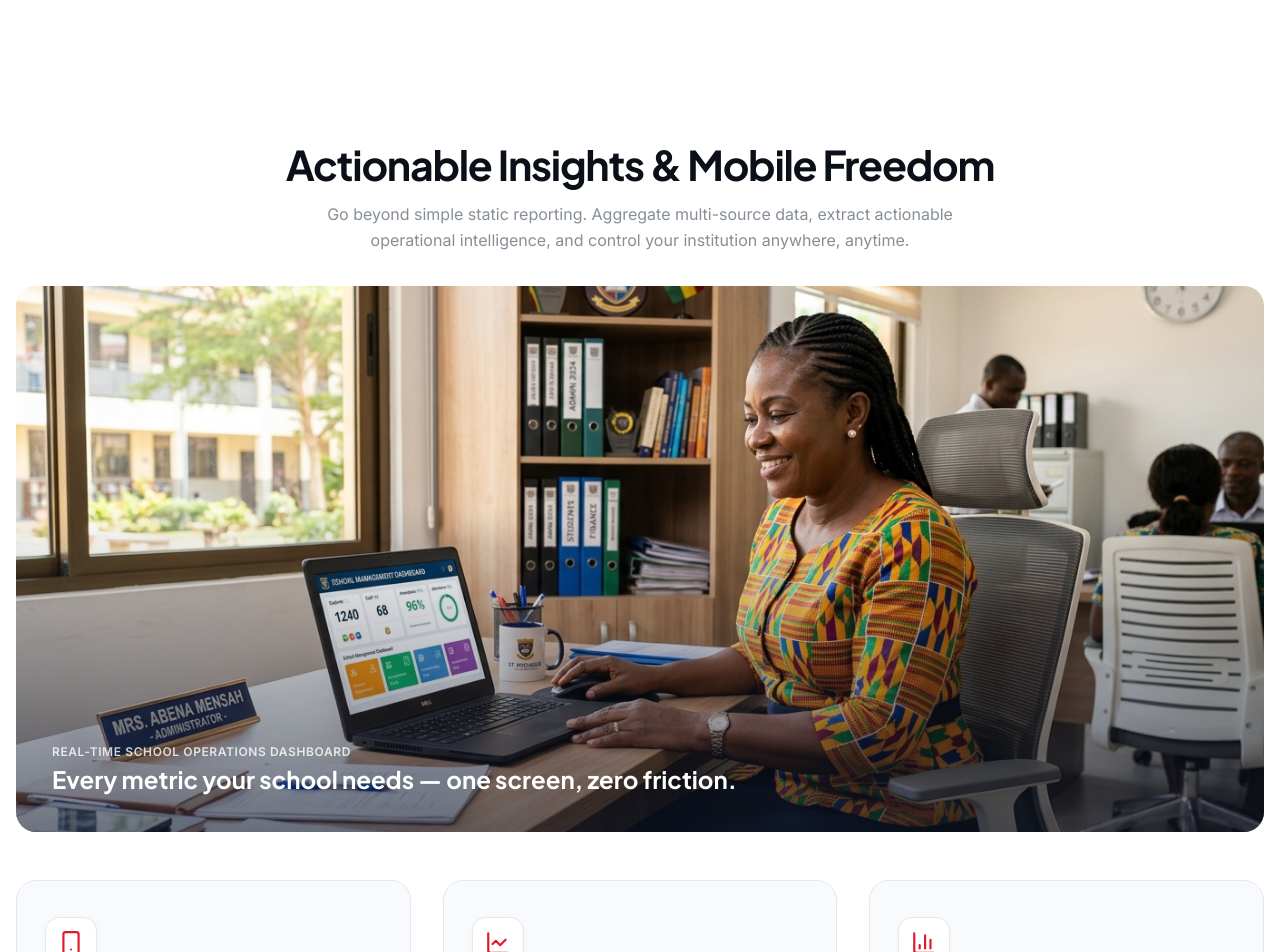
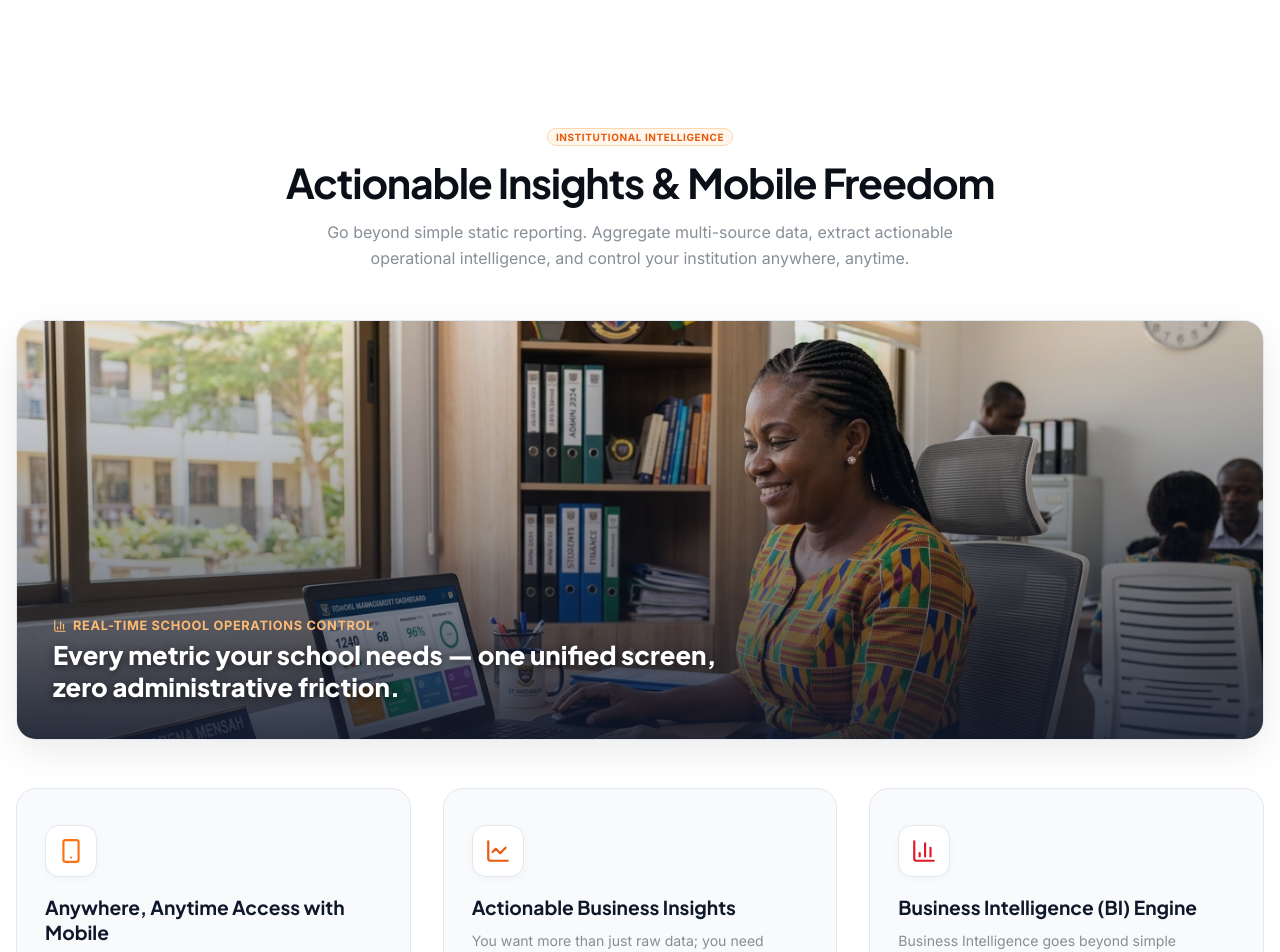
Before and after one commit to Fastrackgh/fastrack-home, a Next.js app: page / in a window 1280 px wide. Shown: the part 5120-6072 px from the top of the page. Built offline with nearby package versions, Linux system fonts and the light colour scheme.

Commit message:
feat: integrate Fastrack Orange brand palette and apply design refinements across components

```diff
--- a/src/components/organisms/BusinessInsightsSection/BusinessInsightsSection.tsx
+++ b/src/components/organisms/BusinessInsightsSection/BusinessInsightsSection.tsx
@@ -1,12 +1,12 @@
 'use client';
 
 import React from 'react';
-import { Box, Container, Stack, Text, SimpleGrid, Group } from '@mantine/core';
+import { Box, Container, Stack, Text, SimpleGrid, Group, Badge } from '@mantine/core';
 import { motion } from 'framer-motion';
 import type { Variants } from 'framer-motion';
-import { DisplayHeading, StatusBadge } from '@/components/atoms';
+import { DisplayHeading } from '@/components/atoms';
 import { businessInfo } from '@/data/businessInfo';
-import { Smartphone, LineChart, BarChart3, Check } from 'lucide-react';
+import { Smartphone, LineChart, BarChart3, Check, Sparkles } from 'lucide-react';
 import Image from 'next/image';
 
 const containerVariants: Variants = {
@@ -33,8 +33,8 @@ const itemVariants: Variants = {
 
 export const BusinessInsightsSection: React.FC = () => {
   const icons = [
-    <Smartphone key="1" size={26} color="#e01a2b" />,
-    <LineChart key="2" size={26} color="#e01a2b" />,
+    <Smartphone key="1" size={26} color="#f97316" />,
+    <LineChart key="2" size={26} color="#ea580c" />,
     <BarChart3 key="3" size={26} color="#e01a2b" />,
   ];
 
@@ -42,7 +42,7 @@ export const BusinessInsightsSection: React.FC = () => {
     <Box
       id="insights"
       component="section"
-      py={{ base: 60, md: 100 }}
+      py={{ base: 48, md: 88 }}
       style={{
         background: '#ffffff',
       }}
@@ -54,8 +54,21 @@ export const BusinessInsightsSection: React.FC = () => {
           viewport={{ once: true, margin: '-60px' }}
           transition={{ duration: 0.6, ease: [0.16, 1, 0.3, 1] }}
         >
-          <Stack align="center" gap="sm" mb="xl">
-
+          <Stack align="center" gap="sm" mb={{ base: 28, md: 48 }}>
+            <Badge
+              size="sm"
+              variant="light"
+              style={{
+                background: '#fff7ed',
+                color: '#ea580c',
+                border: '1px solid #fed7aa',
+                textTransform: 'uppercase',
+                letterSpacing: '0.06em',
+                fontWeight: 700,
+              }}
+            >
+              Institutional Intelligence
+            </Badge>
 
             <DisplayHeading
               level={2}
@@ -72,6 +85,7 @@ export const BusinessInsightsSection: React.FC = () => {
                 maxWidth: 640,
                 textAlign: 'center',
                 lineHeight: 1.6,
+                fontSize: 'clamp(0.9rem, 1.3vw, 1rem)',
               }}
             >
               Go beyond simple static reporting. Aggregate multi-source data, extract actionable
@@ -80,7 +94,7 @@ export const BusinessInsightsSection: React.FC = () => {
           </Stack>
         </motion.div>
 
-        {/* Cinematic image banner */}
+        {/* Cinematic image banner with responsive mobile height */}
         <motion.div
           initial={{ opacity: 0, y: 30 }}
           whileInView={{ opacity: 1, y: 0 }}
@@ -88,26 +102,30 @@ export const BusinessInsightsSection: React.FC = () => {
           transition={{ duration: 0.7 }}
         >
           <Box
-            mb={48}
+            mb={{ base: 32, md: 48 }}
             style={{
               borderRadius: '20px',
               overflow: 'hidden',
               position: 'relative',
-              aspectRatio: '16 / 7',
+              minHeight: '260px',
+              height: 'clamp(260px, 35vw, 420px)',
+              boxShadow: '0 12px 36px rgba(0, 0, 0, 0.08)',
+              border: '1px solid #e2e8f0',
             }}
           >
             <Image
               src="/teacher_with_laptop.jpg"
               alt="Ghanaian school administrator using Fastrack dashboard on laptop"
               fill
-              style={{ objectFit: 'cover' }}
+              style={{ objectFit: 'cover', objectPosition: 'center 30%' }}
               sizes="(max-width: 768px) 100vw, 1200px"
             />
             <Box
               style={{
                 position: 'absolute',
                 inset: 0,
-                background: 'linear-gradient(to top, rgba(15,23,42,0.6) 0%, transparent 60%)',
+                background:
+                  'linear-gradient(to top, rgba(15,23,42,0.85) 0%, rgba(15,23,42,0.4) 50%, rgba(15,23,42,0.1) 100%)',
               }}
             />
             <Box
@@ -116,31 +134,36 @@ export const BusinessInsightsSection: React.FC = () => {
                 bottom: 0,
                 left: 0,
                 right: 0,
-                padding: 'clamp(20px, 3vw, 36px)',
+                padding: 'clamp(16px, 3.5vw, 36px)',
               }}
             >
+              <Group gap={6} mb={4}>
+                <BarChart3 size={14} color="#fdba74" />
                 <Text
                   size="xs"
-                fw={600}
+                  fw={700}
                   style={{
-                  color: 'rgba(255,255,255,0.8)',
+                    color: '#fdba74',
                     letterSpacing: '0.05em',
                     textTransform: 'uppercase',
+                    fontSize: 'clamp(0.7rem, 1.1vw, 0.8rem)',
                   }}
                 >
-                Real-time School Operations Dashboard
+                  Real-Time School Operations Control
                 </Text>
+              </Group>
               <Text
                 style={{
                   fontFamily: 'var(--font-heading)',
-                  fontWeight: 700,
-                  fontSize: 'clamp(1.1rem, 2vw, 1.5rem)',
+                  fontWeight: 800,
+                  fontSize: 'clamp(1.1rem, 2.2vw, 1.6rem)',
                   color: '#ffffff',
-                  lineHeight: 1.3,
-                  marginTop: 4,
+                  lineHeight: 1.25,
+                  maxWidth: '680px',
+                  textShadow: '0 2px 8px rgba(0,0,0,0.6)',
                 }}
               >
-                Every metric your school needs — one screen, zero friction.
+                Every metric your school needs — one unified screen, zero administrative friction.
               </Text>
             </Box>
           </Box>
@@ -152,18 +175,18 @@ export const BusinessInsightsSection: React.FC = () => {
           whileInView="visible"
           viewport={{ once: true, margin: '-40px' }}
         >
-          <SimpleGrid cols={{ base: 1, md: 3 }} spacing="xl" mt="xl">
+          <SimpleGrid cols={{ base: 1, sm: 2, md: 3 }} spacing={{ base: 'md', md: 'xl' }} mt="md">
             {businessInfo.benefits.map((benefit, idx) => (
               <motion.div
                 key={idx}
                 variants={itemVariants}
-                whileHover={{ y: -8 }}
+                whileHover={{ y: -6 }}
                 transition={{ duration: 0.25 }}
                 style={{ height: '100%' }}
               >
                 <Box
                   style={{
-                    padding: '36px 28px',
+                    padding: 'clamp(24px, 3vw, 36px) clamp(20px, 2.5vw, 28px)',
                     borderRadius: '20px',
                     background: '#f8fafc',
                     border: '1px solid #e2e8f0',
@@ -174,8 +197,8 @@ export const BusinessInsightsSection: React.FC = () => {
                     transition: 'all 0.25s cubic-bezier(0.16, 1, 0.3, 1)',
                   }}
                   onMouseEnter={(e) => {
-                    e.currentTarget.style.borderColor = '#cbd5e1';
-                    e.currentTarget.style.boxShadow = '0 20px 40px -8px rgba(11, 15, 23, 0.08)';
+                    e.currentTarget.style.borderColor = '#fdba74';
+                    e.currentTarget.style.boxShadow = '0 20px 40px -8px rgba(249, 115, 22, 0.12)';
                   }}
                   onMouseLeave={(e) => {
                     e.currentTarget.style.borderColor = '#e2e8f0';
@@ -184,7 +207,7 @@ export const BusinessInsightsSection: React.FC = () => {
                 >
                   <Box>
                     <motion.div
-                      whileHover={{ scale: 1.1, rotate: 5 }}
+                      whileHover={{ scale: 1.08, rotate: 4 }}
                       transition={{ duration: 0.2 }}
                       style={{
                         width: 52,
@@ -195,7 +218,7 @@ export const BusinessInsightsSection: React.FC = () => {
                         display: 'flex',
                         alignItems: 'center',
                         justifyContent: 'center',
-                        marginBottom: 20,
+                        marginBottom: 18,
                         boxShadow: '0 2px 8px rgba(0,0,0,0.03)',
                       }}
                     >
@@ -206,10 +229,10 @@ export const BusinessInsightsSection: React.FC = () => {
                       style={{
                         fontFamily: 'var(--font-heading)',
                         fontWeight: 700,
-                        fontSize: '1.2rem',
+                        fontSize: 'clamp(1.05rem, 1.5vw, 1.25rem)',
                         color: '#0f172a',
                         lineHeight: 1.3,
-                        marginBottom: 12,
+                        marginBottom: 10,
                       }}
                     >
                       {benefit.title}
@@ -221,6 +244,7 @@ export const BusinessInsightsSection: React.FC = () => {
                       style={{
                         lineHeight: 1.6,
                         fontFamily: 'var(--font-inter)',
+                        fontSize: 'clamp(0.85rem, 1.1vw, 0.92rem)',
                       }}
                     >
                       {benefit.description}
@@ -228,7 +252,7 @@ export const BusinessInsightsSection: React.FC = () => {
                   </Box>
 
                   <Group gap="xs" mt="lg" pt="md" style={{ borderTop: '1px solid #e2e8f0' }}>
-                    <Check size={16} color="#e01a2b" strokeWidth={2.5} />
+                    <Check size={16} color="#f97316" strokeWidth={2.5} />
                     <Text size="xs" fw={700} c="dark">
                       Built-in to Fastrack Cloud ERP
                     </Text>
```
Lines whose indentation alone changed are shown as unchanged.
